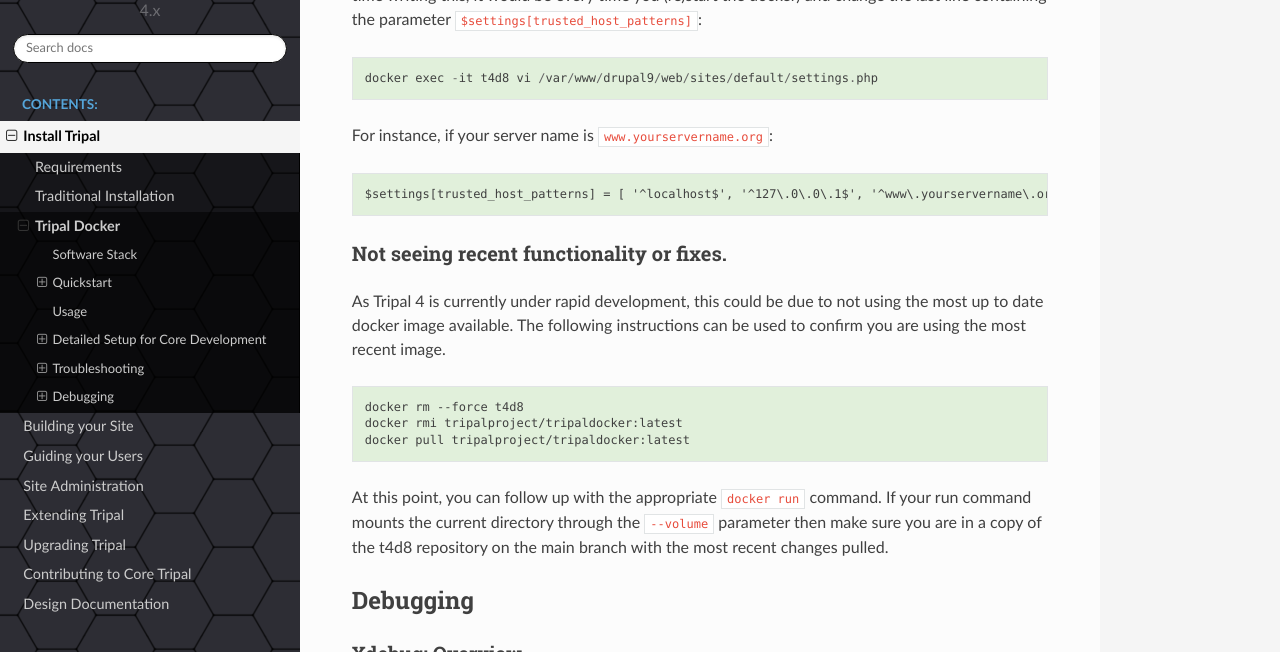
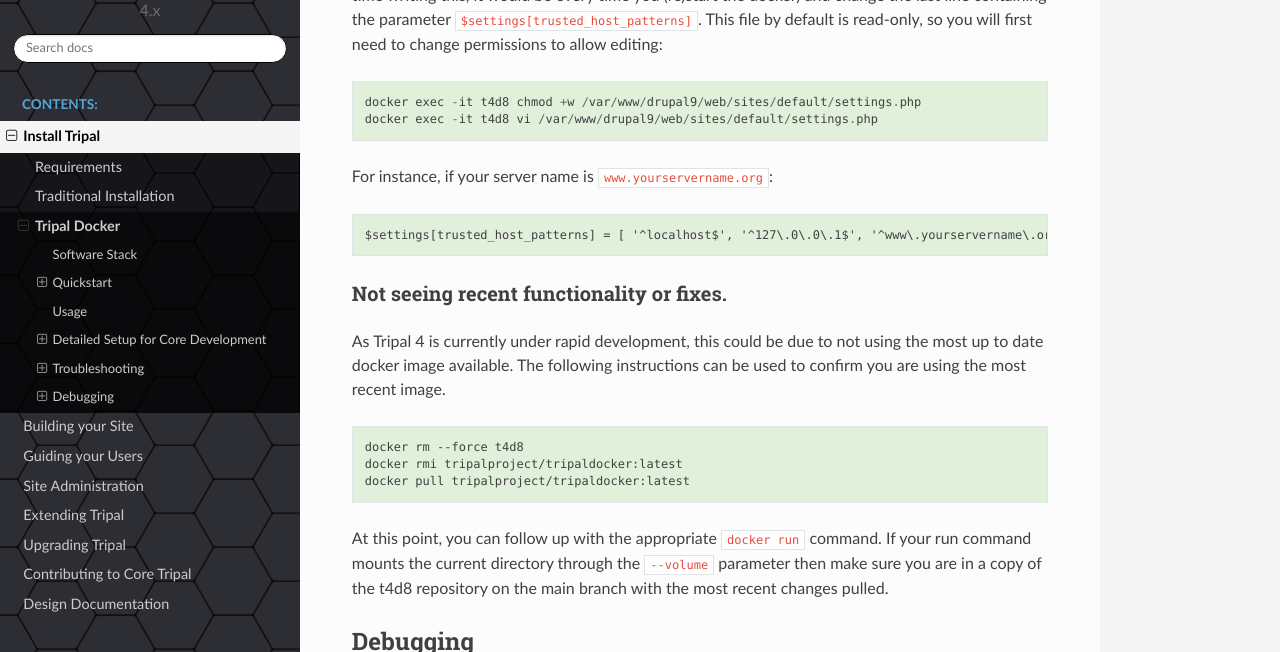
Before and after one commit to tripal/tripal_doc, a Sphinx documentation site: the page built from docs/install/docker.rst, in a window 1280 px wide and 900 px high, scrolled down 4497 px, cut to the strip 248-900 px from the top of the window. Built offline with Sphinx 7.4.7 and the Read the Docs theme 2.0.0, drawn with Linux system fonts in a browser that asks for light colours.

Commit message:
docker.rst add permission change step

```diff
--- a/docs/install/docker.rst
+++ b/docs/install/docker.rst
@@ -173,10 +173,11 @@
 ^^^^^^^^^^^^^^^^^^^^^^^^^^^^^^^^^^^^^^^^^^^^^^^^^^^^^^^
 On my web browser, I got the message "The provided host name is not valid for this server".
 
-**Solution:** It is most likely because you tried to access the site through a URL different from ``localhost`` or ``127.0.0.1``. For instance, if you run docker on a server and want to access your d8t4 site through that server name, you will have to edit the settings.php file inside the docker (at the time writing this, it would be every time you (re)start the docker) and change the last line containing the parameter ``$settings[trusted_host_patterns]``:
+**Solution:** It is most likely because you tried to access the site through a URL different from ``localhost`` or ``127.0.0.1``. For instance, if you run docker on a server and want to access your d8t4 site through that server name, you will have to edit the settings.php file inside the docker (at the time writing this, it would be every time you (re)start the docker) and change the last line containing the parameter ``$settings[trusted_host_patterns]``. This file by default is read-only, so you will first need to change permissions to allow editing:
 
 .. code::
 
+  docker exec -it t4d8 chmod +w /var/www/drupal9/web/sites/default/settings.php
   docker exec -it t4d8 vi /var/www/drupal9/web/sites/default/settings.php
 
 For instance, if your server name is ``www.yourservername.org``:
```
